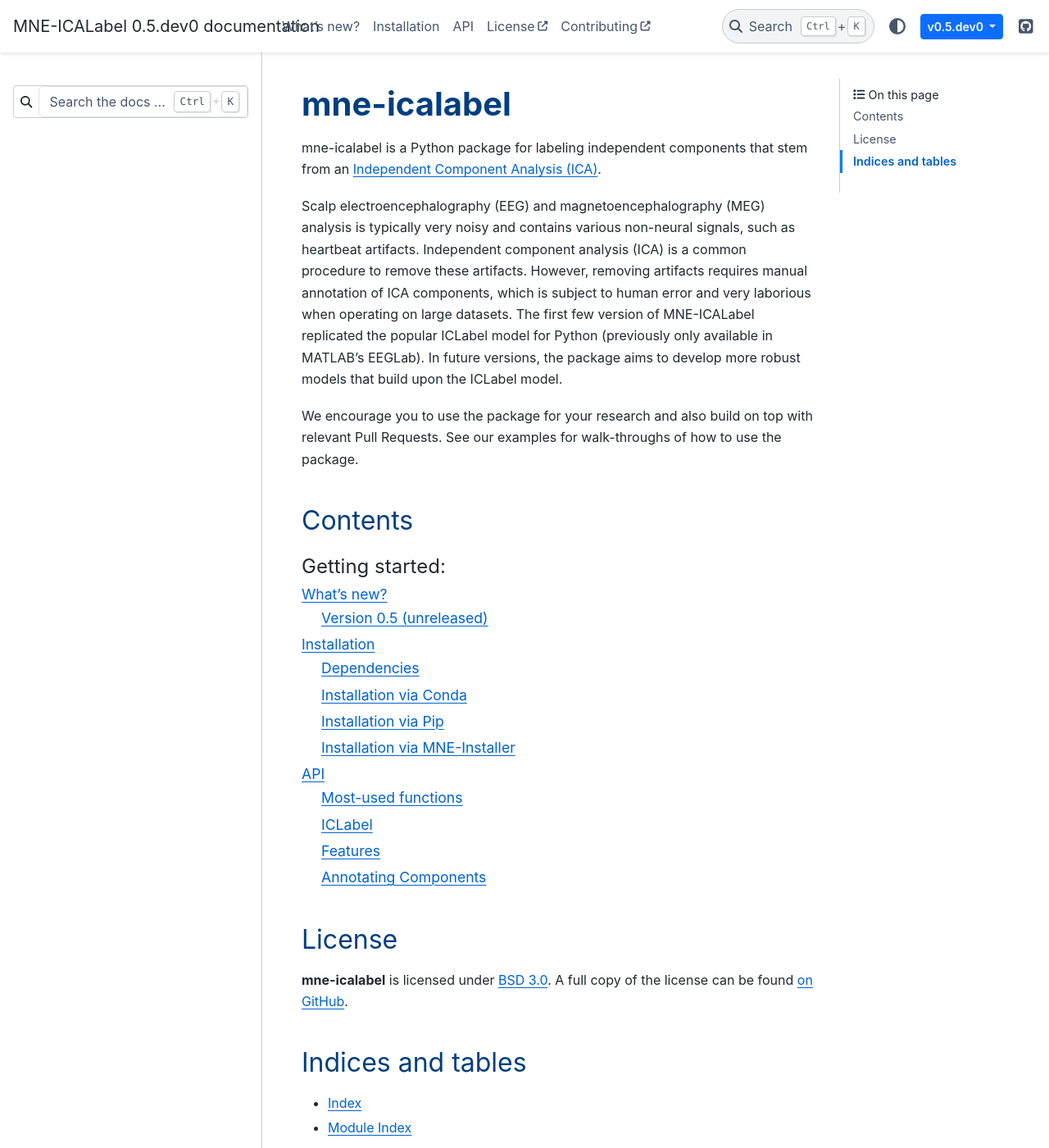
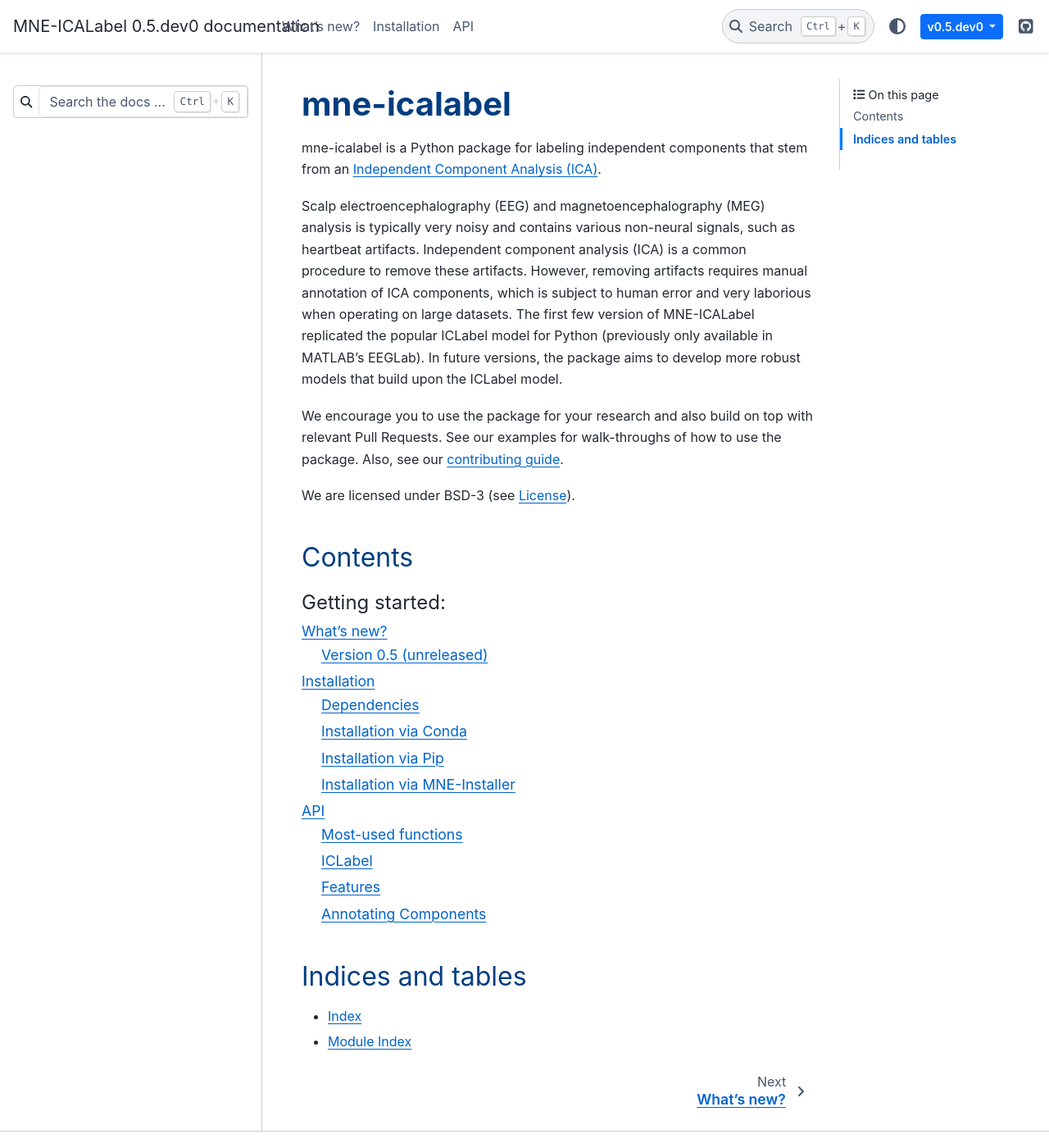
Before and after one commit to mne-tools/mne-icalabel, a Sphinx documentation site: the page built from doc/index.rst, in a window 1280 px wide and 1400 px high. Shown: the whole window at 82% size. Built offline with Sphinx 7.4.7 and the PyData theme 0.15.4, drawn with Linux system fonts in a browser that asks for light colours; pages that are not in the unit, such as notebooks, are missing from menus; the version number is read from the project's files by our own code.

Commit message:
Fix codecov (#115)
* Fix codecov

* Fix readme and citation

* Fix readme and citation

* fix coverage settings

* remove codecov.yml

* Fix for pydata sphinx theme

* Revert "remove codecov.yml"

This reverts commit cef1b92eb3a898e5590eacad783e6e1d9b58e652.

* better coverage configuration

* Fix format?

Co-authored-by: mscheltienne <mathieu.scheltienne@fcbg.ch>
Co-authored-by: Mathieu Scheltienne <mathieu.scheltienne@gmail.com>

```diff
--- a/doc/index.rst
+++ b/doc/index.rst
@@ -15,6 +15,9 @@ that build upon the ICLabel model.
 
 We encourage you to use the package for your research and also build on top
 with relevant Pull Requests. See our examples for walk-throughs of how to use the package.
+Also, see our `contributing guide <https://github.com/mne-tools/mne-icalabel/blob/main/CONTRIBUTING.md>`_.
+
+We are licensed under BSD-3 (see `License <https://github.com/mne-tools/mne-icalabel/blob/main/LICENSE>`_).
 
 Contents
 --------
@@ -28,19 +31,6 @@ Contents
    api
    auto_examples/index
 
-.. toctree::
-   :hidden:
-   :caption: Development
-
-   License <https://raw.githubusercontent.com/mne-tools/mne-icalabel/main/LICENSE>
-   Contributing <https://github.com/mne-tools/mne-icalabel/blob/main/CONTRIBUTING.md>
-
-License
--------
-
-**mne-icalabel** is licensed under `BSD 3.0 <https://opensource.org/licenses/BSD-3-Clause>`_.
-A full copy of the license can be found `on GitHub <https://raw.githubusercontent.com/mne-tools/mne-icalabel/main/LICENSE>`_.
-
 Indices and tables
 ------------------
 
```
Also changed, not shown: README.md (+23 -0 lines), pyproject.toml (+2 -5 lines), 3 other files.
